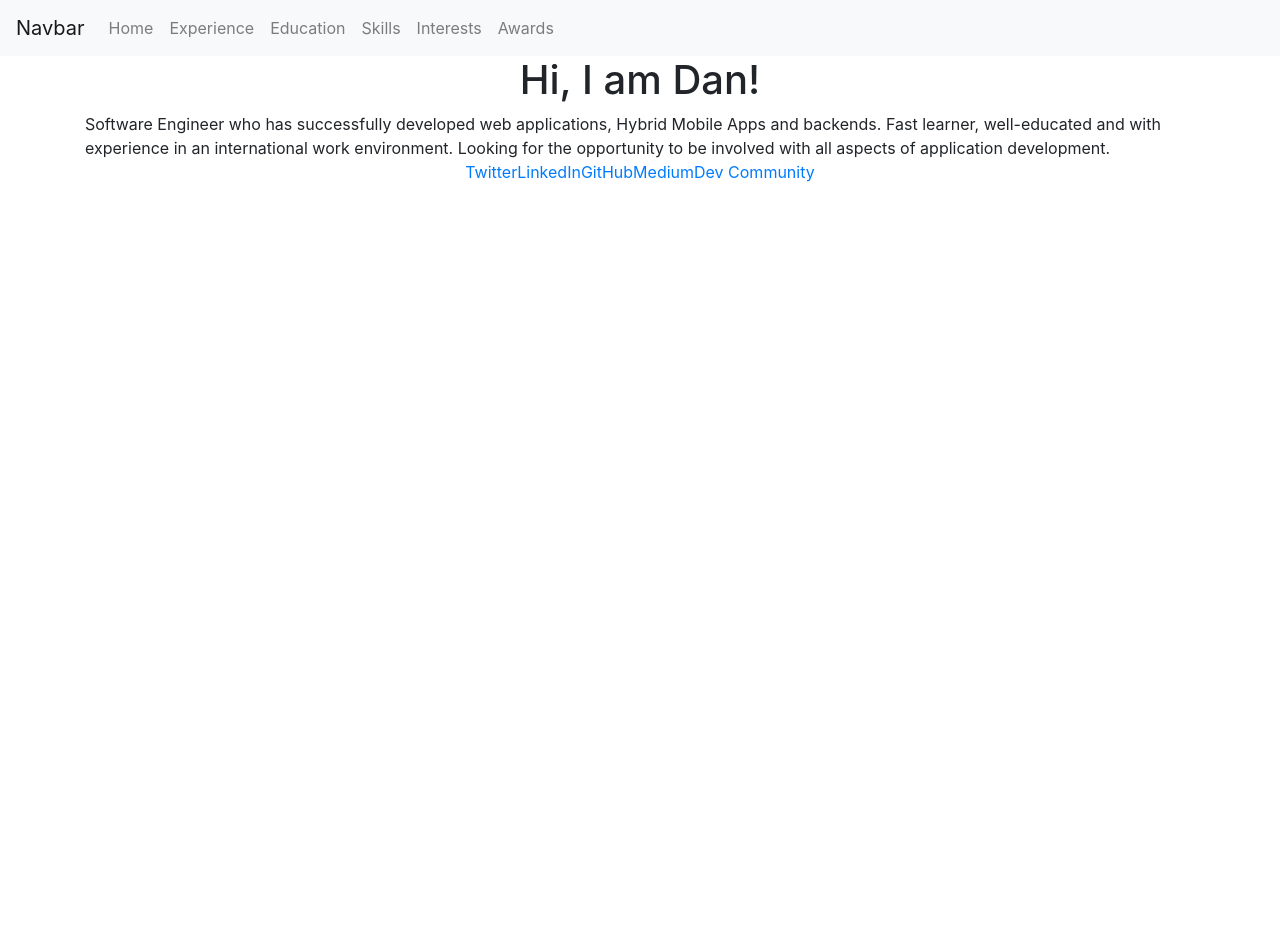
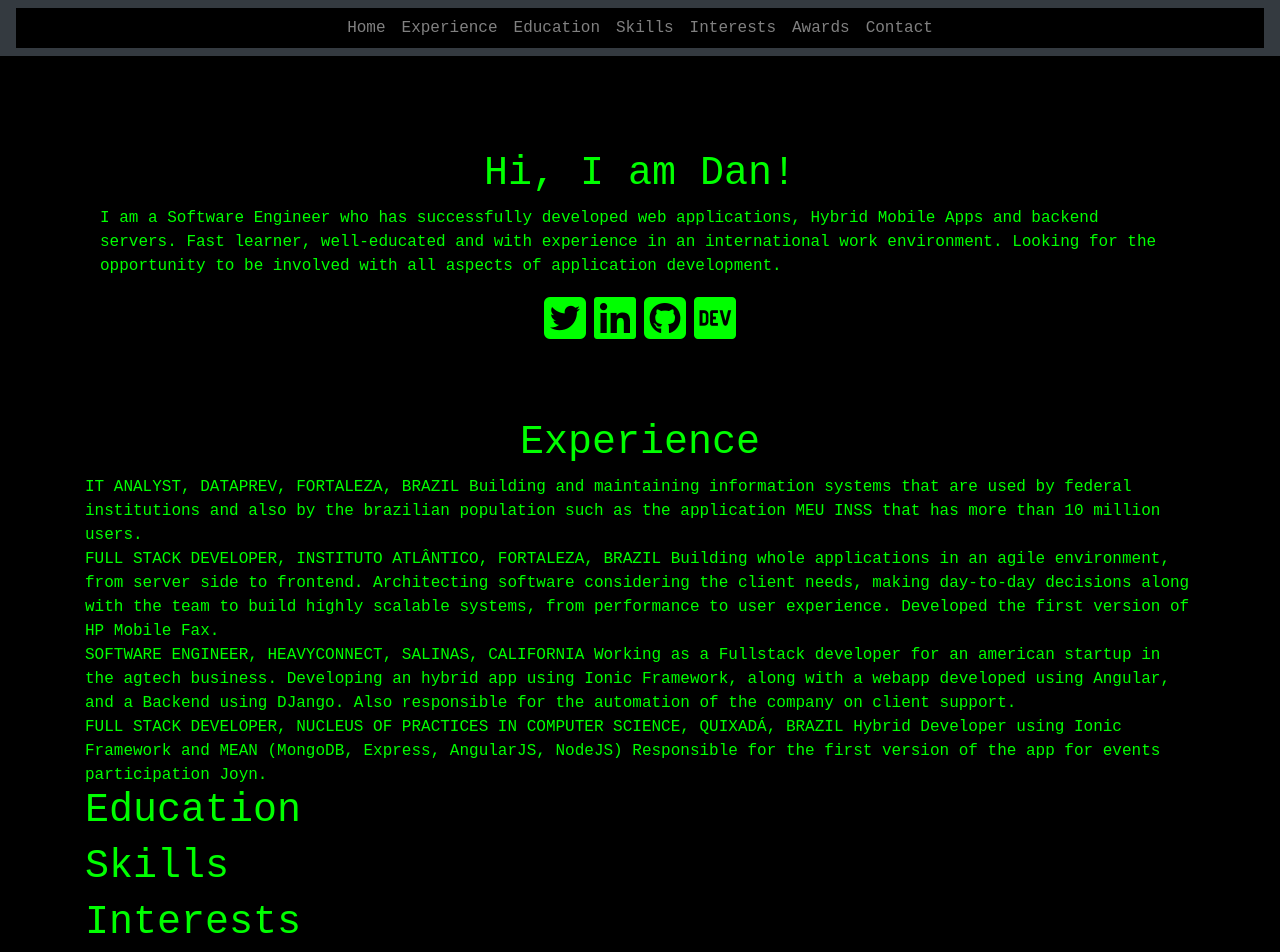
Before and after one commit to danrleyt/danrleyt.github.io, a React (Create React App) app: page / in a window 1280 px wide. Shown: the top 952 px of the page. Before the commit the page ends 800 px from the top, so only its background shows below. Built offline with nearby package versions, Linux system fonts and the light colour scheme.

Commit message:
Adding templates

```diff
--- a/public/index.html
+++ b/public/index.html
@@ -9,7 +9,7 @@
   <meta name="description" content="Web site created using create-react-app" />
   <link rel="stylesheet" href="https://stackpath.bootstrapcdn.com/bootstrap/4.3.1/css/bootstrap.min.css"
     integrity="sha384-ggOyR0iXCbMQv3Xipma34MD+dH/1fQ784/j6cY/iJTQUOhcWr7x9JvoRxT2MZw1T" crossorigin="anonymous">
-
+  <script src="https://kit.fontawesome.com/01ec3af8c3.js" crossorigin="anonymous"></script>
   <link rel="apple-touch-icon" href="logo192.png" />
   <!--
       manifest.json provides metadata used when your web app is installed on a
--- /dev/null
+++ b/src/App.css
@@ -0,0 +1,17 @@
+* {
+  font-family: 'Courier New', Courier, monospace;
+  color: #00ff00;
+  background-color: black;
+}
+
+.text-title {
+  text-align: center;
+}
+
+.text-desc {
+  text-align: justify;
+}
+
+.container {
+  padding-top: 75px;
+}
--- a/src/components/App.js
+++ b/src/components/App.js
@@ -1,16 +1,28 @@
 import React from 'react';
 import Header from './Header';
 import Presentation from './Presentation';
+import Experience from './Experience';
+import Education from './Education';
+import Skills from './Skills';
+import Awards from './Awards';
+import Interests from './Interests';
+import Contact from './Contact';
 
-function App() {
+const App = () => {
   return (
     <div>
       <Header></Header>
       <div className="container">
         <Presentation></Presentation>
+        <Experience></Experience>
+        <Education></Education>
+        <Skills></Skills>
+        <Interests></Interests>
+        <Awards></Awards>
+        <Contact></Contact>
       </div>
     </div>
   );
-}
+};
 
 export default App;
--- /dev/null
+++ b/src/components/Awards.js
@@ -0,0 +1,11 @@
+import React from 'react';
+
+const Awards = () => {
+  return (
+    <div>
+      <h1>Awards and Certifications</h1>
+    </div>
+  );
+};
+
+export default Awards;
--- /dev/null
+++ b/src/components/Contact.js
@@ -0,0 +1,11 @@
+import React from 'react';
+
+const Contact = () => {
+  return (
+    <div>
+      <h1>Contact</h1>
+    </div>
+  );
+};
+
+export default Contact;
--- /dev/null
+++ b/src/components/Education.js
@@ -0,0 +1,11 @@
+import React from 'react';
+
+const Education = () => {
+  return (
+    <div>
+      <h1>Education</h1>
+    </div>
+  );
+};
+
+export default Education;
--- /dev/null
+++ b/src/components/Experience.js
@@ -0,0 +1,38 @@
+import React from 'react';
+
+const Experience = () => (
+  <div className="container">
+    <div className="row justify-content-center">
+      <h1>Experience</h1>
+      <section>
+        IT ANALYST, DATAPREV, FORTALEZA, BRAZIL Building and maintaining
+        information systems that are used by federal institutions and also by
+        the brazilian population such as the application <a>MEU INSS</a> that
+        has more than 10 million users.
+      </section>
+      <section>
+        FULL STACK DEVELOPER, INSTITUTO ATLÂNTICO, FORTALEZA, BRAZIL Building
+        whole applications in an agile environment, from server side to
+        frontend. Architecting software considering the client needs, making
+        day-to-day decisions along with the team to build highly scalable
+        systems, from performance to user experience. Developed the first
+        version of HP Mobile Fax.
+      </section>
+      <section>
+        SOFTWARE ENGINEER, HEAVYCONNECT, SALINAS, CALIFORNIA Working as a
+        Fullstack developer for an american startup in the agtech business.
+        Developing an hybrid app using Ionic Framework, along with a webapp
+        developed using Angular, and a Backend using DJango. Also responsible
+        for the automation of the company on client support.
+      </section>
+      <section>
+        FULL STACK DEVELOPER, NUCLEUS OF PRACTICES IN COMPUTER SCIENCE, QUIXADÁ,
+        BRAZIL Hybrid Developer using Ionic Framework and MEAN (MongoDB,
+        Express, AngularJS, NodeJS) Responsible for the first version of the app
+        for events participation Joyn.
+      </section>
+    </div>
+  </div>
+);
+
+export default Experience;
--- a/src/components/Header.js
+++ b/src/components/Header.js
@@ -1,12 +1,7 @@
 import React from 'react';
 
-class Header extends React.Component {
-  render() {
-    return (
-      <nav className="navbar navbar-expand-lg navbar-light bg-light">
-        <a className="navbar-brand" href="#">
-          Navbar
-        </a>
+const Header = () => (
+  <nav className="navbar fixed-top navbar-expand-lg navbar-dark bg-dark">
     <button
       className="navbar-toggler"
       type="button"
@@ -18,7 +13,10 @@ class Header extends React.Component {
     >
       <span className="navbar-toggler-icon"></span>
     </button>
-        <div className="collapse navbar-collapse" id="navbarNav">
+    <div
+      className="collapse navbar-collapse justify-content-center"
+      id="navbarNav"
+    >
       <ul className="navbar-nav">
         <li className="nav-item ">
           <a className="nav-link" href="#">
@@ -50,11 +48,14 @@ class Header extends React.Component {
             Awards
           </a>
         </li>
+        <li className="nav-item">
+          <a className="nav-link" href="#">
+            Contact
+          </a>
+        </li>
       </ul>
     </div>
   </nav>
 );
-  }
-}
 
 export default Header;
--- /dev/null
+++ b/src/components/Interests.js
@@ -0,0 +1,11 @@
+import React from 'react';
+
+const Interests = () => {
+  return (
+    <div>
+      <h1>Interests</h1>
+    </div>
+  );
+};
+
+export default Interests;
--- a/src/components/Presentation.js
+++ b/src/components/Presentation.js
@@ -1,29 +1,42 @@
 import React from 'react';
 
-class Presentation extends React.Component {
-  render() {
-    return (
-      <div className="container">
-        <div className="row justify-content-center">
-          <h1>Hi, I am Dan!</h1>
-          <span>
-            Software Engineer who has successfully developed web applications,
-            Hybrid Mobile Apps and backends. Fast learner, well-educated and
-            with experience in an international work environment. Looking for
-            the opportunity to be involved with all aspects of application
-            development.
-          </span>
-          <div className="row">
-            <a href="https://twitter.com/danrley_t">Twitter</a>
-            <a href="https://www.linkedin.com/in/danrley-teixeira/">LinkedIn</a>
-            <a href="https://github.com/danrleyt">GitHub</a>
-            <a href="https://medium.com/@danrleyt">Medium</a>
-            <a href="https://dev.to/danrleyt">Dev Community</a>
+const Presentation = () => (
+  <div className="container">
+    <div className="row justify-content-center align-items-center">
+      <div className="col">
+        <h1 className="text-title">Hi, I am Dan!</h1>
+        <span className="text-desc">
+          I am a Software Engineer who has successfully developed web
+          applications, Hybrid Mobile Apps and backend servers. Fast learner,
+          well-educated and with experience in an international work
+          environment. Looking for the opportunity to be involved with all
+          aspects of application development.
+        </span>
+        <div className="row justify-content-center pt-3">
+          <div className="px-1">
+            <a href="https://twitter.com/danrley_t">
+              <i className="fab fa-twitter-square fa-3x"></i>
+            </a>
+          </div>
+          <div className="px-1">
+            <a href="https://www.linkedin.com/in/danrley-teixeira/">
+              <i className="fab fa-linkedin fa-3x"></i>
+            </a>
+          </div>
+          <div className="px-1">
+            <a href="https://github.com/danrleyt">
+              <i className="fab fa-github-square fa-3x"></i>
+            </a>
+          </div>
+          <div className="px-1">
+            <a href="https://dev.to/danrleyt">
+              <i className="fab fa-dev fa-3x"></i>
+            </a>
           </div>
         </div>
       </div>
-    );
-  }
-}
+    </div>
+  </div>
+);
 
 export default Presentation;
--- /dev/null
+++ b/src/components/Skills.js
@@ -0,0 +1,11 @@
+import React from 'react';
+
+const Skills = () => {
+  return (
+    <div>
+      <h1>Skills</h1>
+    </div>
+  );
+};
+
+export default Skills;
--- a/src/index.js
+++ b/src/index.js
@@ -1,6 +1,7 @@
 import React from 'react';
 import ReactDOM from 'react-dom';
 import App from './components/App';
+import './App.css';
 import * as serviceWorker from './serviceWorker';
 
 ReactDOM.render(<App />, document.getElementById('root'));
```
Lines whose indentation alone changed are shown as unchanged.
